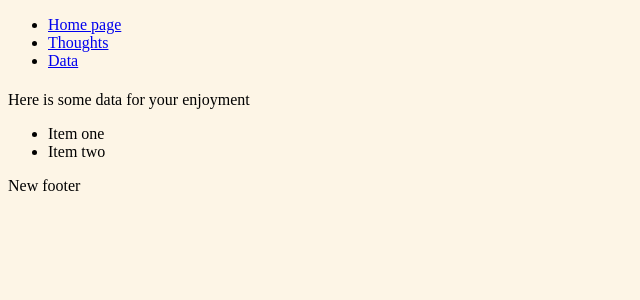
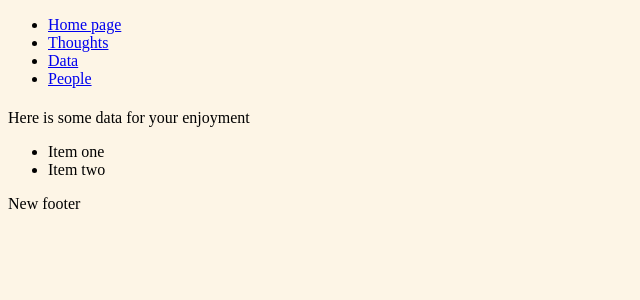
Before and after one commit to gtvj/full-stack-web-development-with-flask, a Flask app: page /data in a window 1280 px wide. Shown: the top 300 px of the page, without its empty margins (0-640 px from the left). Run offline with Flask 2, Linux system fonts and the light colour scheme.

Commit message:
Provide data via URL

```diff
--- a/app/routes.py
+++ b/app/routes.py
@@ -19,3 +19,9 @@ def data():
     print(some_data)
 
     return render_template("data.html", some_data=some_data)
+
+
+@app.route('/people')
+@app.route('/people/<user>')
+def people(user="Clarence"):
+    return render_template("people.html", user=user)
--- a/app/templates/includes/nav.html
+++ b/app/templates/includes/nav.html
@@ -3,5 +3,6 @@
         <li><a href="{{ url_for('home') }}">Home page</a></li>
         <li><a href="{{ url_for('thoughts') }}">Thoughts</a></li>
         <li><a href="{{ url_for('data') }}">Data</a></li>
+        <li><a href="{{ url_for('people') }}">People</a></li>
     </ul>
 </nav>
--- /dev/null
+++ b/app/templates/people.html
@@ -0,0 +1,5 @@
+{% extends "layout.html" %}
+
+{% block content %}
+    <p>Hi {{ user }}</p>
+{% endblock %}
```
